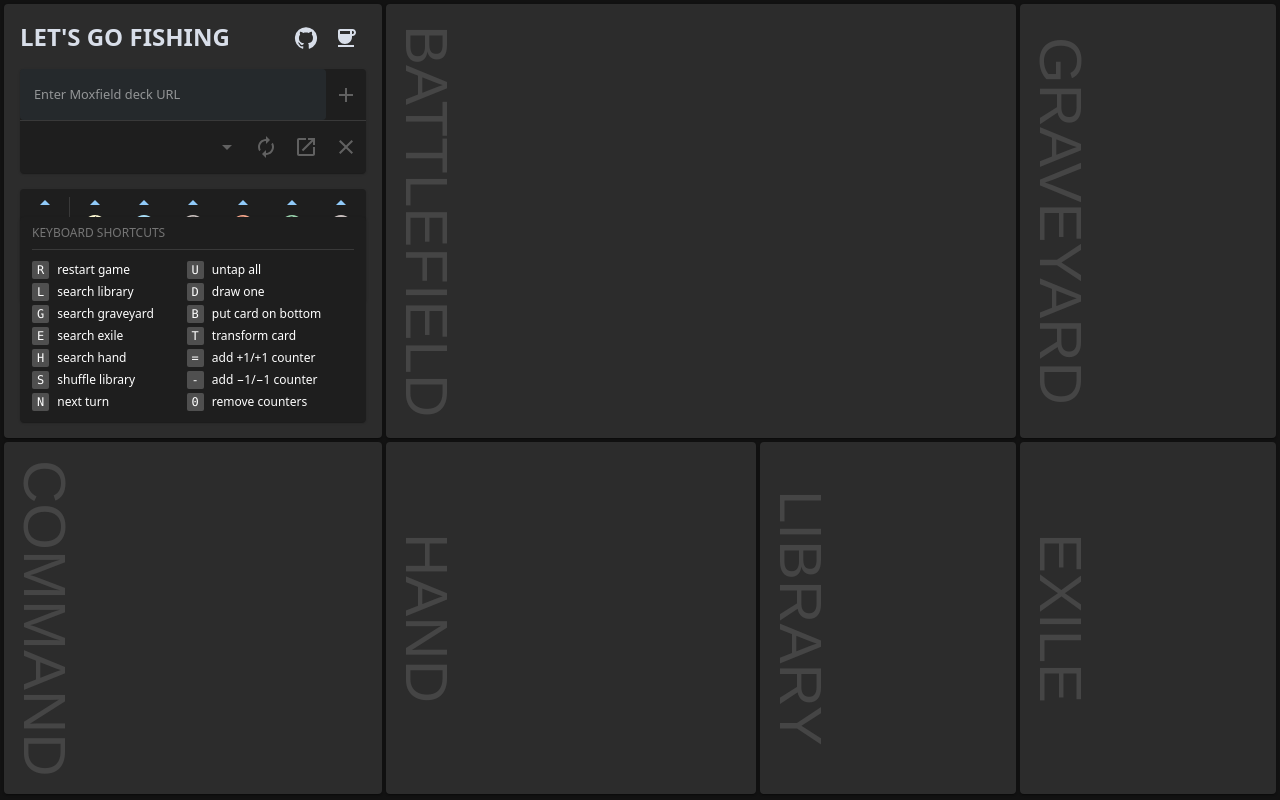
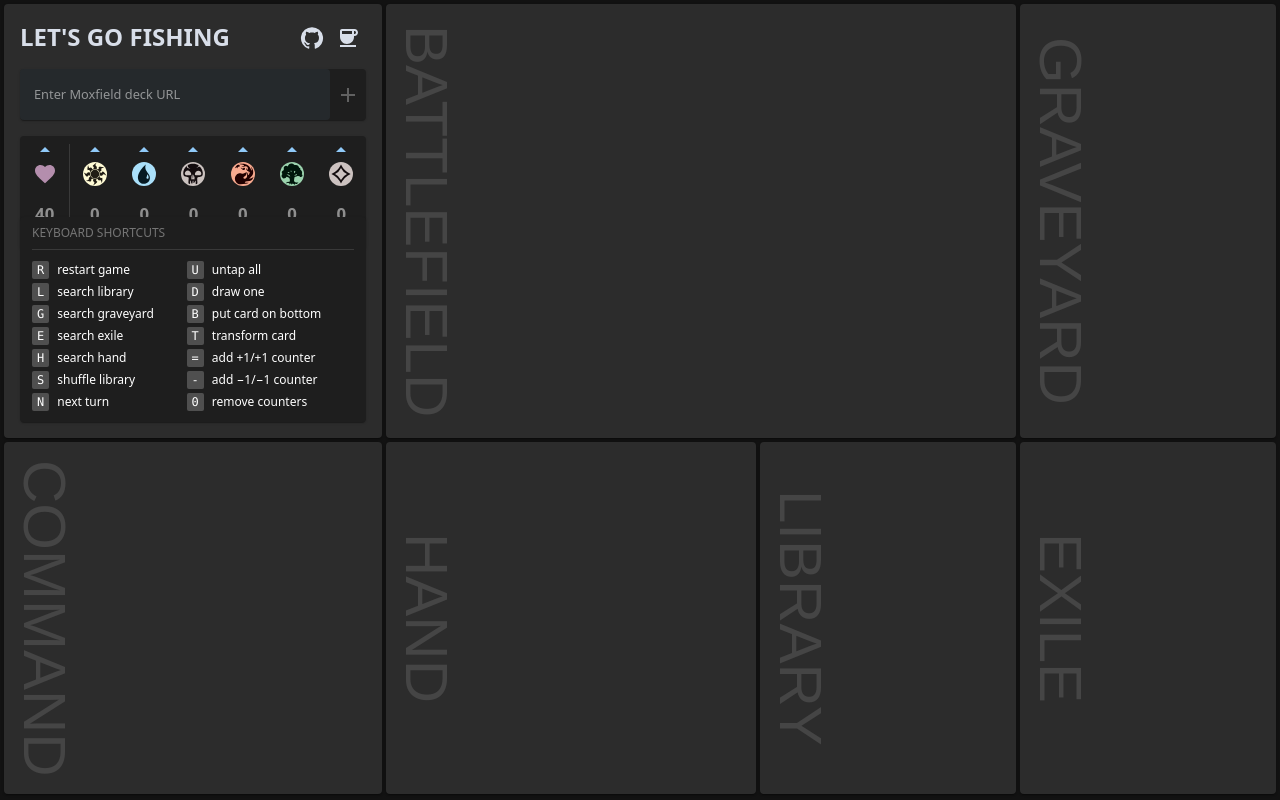
Before and after one commit to avocadianmage/lets-go-fishing, a React (Vite) app: page / in a window 1280 px wide. Built offline with nearby package versions, Linux system fonts and the light colour scheme.

Commit message:
initial implementation of deck selection combobox to listbox

```diff
--- a/src/components/controls/inputButton.tsx
+++ b/src/components/controls/inputButton.tsx
@@ -11,12 +11,18 @@ export const InputButton = (props: InputButtonProps) => {
             <Button
                 aria-label={props.tooltip}
                 {...props}
-                sx={{ minWidth: 0, height: '100%', color: 'var(--nord4)', ...props.sx }}
+                sx={{ minWidth: 0, height: '100%', color: 'var(--nord4)', p: '6px', ...props.sx }}
             >
                 {props.children}
             </Button>
         </a>
     );
 
-    return props.disabled ? Clickable : <Tooltip title={props.tooltip}>{Clickable}</Tooltip>;
+    return props.disabled ? (
+        Clickable
+    ) : (
+        <Tooltip title={props.tooltip} disableInteractive>
+            {Clickable}
+        </Tooltip>
+    );
 };
--- a/src/components/lefter/deckSelect.tsx
+++ b/src/components/lefter/deckSelect.tsx
@@ -1,10 +1,9 @@
 import { Close, OpenInNew, Sync } from '@mui/icons-material';
-import { FormGroup, MenuItem } from '@mui/material';
+import { List, ListItemButton, ListItemText } from '@mui/material';
 import { useState } from 'react';
 import { DatabaseService, DeckInfo } from '../../services/dbSvc';
 import { FetchDecklist } from '../../services/deckInfoSvc';
 import { InputButton } from '../controls/inputButton';
-import { StyledTextField } from '../controls/styledTextField';
 
 interface DeckSelectProps {
     decks: DeckInfo[];
@@ -17,65 +16,80 @@ export const DeckSelect = ({
     selectedIndex,
     onUpdateDecksAndSelection,
 }: DeckSelectProps) => {
-    const [isSyncing, setIsSyncing] = useState(false);
-    const [isSyncError, setIsSyncError] = useState(false);
+    const [syncingDeckIndex, setSyncingDeckIndex] = useState(-1);
+    const [syncErrorDeckIndex, setSyncErrorDeckIndex] = useState(-1);
 
-    const removeDeck = () => {
-        const deckToRemove = decks[selectedIndex].name;
+    const removeDeck = (index: number) => {
+        const deckToRemove = decks[index].name;
         DatabaseService.deleteDeck(deckToRemove);
 
         const updatedDeckInfos = decks.filter((di: DeckInfo) => di.name !== deckToRemove);
-        let newSelectedIndex = decks.findIndex((di: DeckInfo) => di.name === deckToRemove);
-        newSelectedIndex =
-            newSelectedIndex <= updatedDeckInfos.length - 1
-                ? newSelectedIndex
-                : newSelectedIndex - 1;
+
+        let newSelectedIndex = selectedIndex;
+        if (index <= selectedIndex) {
+            newSelectedIndex = selectedIndex - 1;
+            if (newSelectedIndex === -1 && updatedDeckInfos.length > 0) newSelectedIndex = 0;
+        }
+
         onUpdateDecksAndSelection(newSelectedIndex, updatedDeckInfos);
     };
 
-    const syncDeck = async () => {
-        setIsSyncing(true);
+    const syncDeck = async (index: number) => {
+        // Only allow one deck to sync at a time.
+        if (syncingDeckIndex !== -1) return;
+
+        setSyncingDeckIndex(index);
         {
-            const deckToUpdate = decks[selectedIndex];
+            const deckToUpdate = decks[index];
             const updatedDeck = await FetchDecklist(deckToUpdate.url);
 
-            // If deck failed to sync:
             if (!updatedDeck) {
-                setIsSyncError(true);
+                setSyncErrorDeckIndex(index);
             } else {
-                setIsSyncError(false);
+                setSyncErrorDeckIndex(-1);
                 DatabaseService.deleteDeck(deckToUpdate.name);
                 const updatedListOfDecks = decks
-                    .slice(undefined, selectedIndex)
+                    .slice(undefined, index)
                     .concat([updatedDeck!])
-                    .concat(decks.slice(selectedIndex + 1));
-                onUpdateDecksAndSelection(selectedIndex, updatedListOfDecks);
+                    .concat(decks.slice(index + 1));
+                onUpdateDecksAndSelection(index, updatedListOfDecks);
             }
         }
-        setIsSyncing(false);
+        setSyncingDeckIndex(-1);
     };
 
     const disabled = decks.length === 0;
     return (
-        <FormGroup row>
-            <StyledTextField
-                select
-                SelectProps={{ style: { fontSize: '0.8rem' } }}
-                value={disabled ? '' : selectedIndex.toString()}
+        <List
+            component='nav'
+            sx={{ p: disabled ? 0 : '4px 0px', maxHeight: 'calc(36px * 8)', overflowY: 'scroll' }}
+        >
+            {decks.map((deck, index) => {
+                const isSelected = selectedIndex === index;
+                const isSyncing = syncingDeckIndex === index;
+                const hasSyncError = syncErrorDeckIndex === index;
+                return (
+                    <ListItemButton
+                        key={index}
+                        selected={isSelected}
+                        disableRipple
+                        sx={{ p: '0px 0px 0px 14px' }}
+                        onClick={() => onUpdateDecksAndSelection(index)}
+                    >
+                        <ListItemText
+                            primaryTypographyProps={{ fontSize: '0.8rem' }}
+                            primary={deck.name}
+                            sx={{ p: '2px 0px' }}
+                        />
+
+                        <InputButton
+                            tooltip={hasSyncError ? 'Sync failed' : 'Sync from Moxfield'}
                             disabled={disabled}
-                onChange={(e) => onUpdateDecksAndSelection(+e.target.value)}
-            >
-                {decks.map((deck, index) => (
-                    <MenuItem key={index} value={index} sx={{ fontSize: '0.8rem' }}>
-                        {deck.name}
-                    </MenuItem>
-                ))}
-            </StyledTextField>
-            <InputButton
-                tooltip={isSyncError ? 'Sync failed' : 'Sync from Moxfield'}
-                disabled={disabled}
-                sx={{ color: isSyncError ? 'var(--nord11)' : 'var(--nord14)' }}
-                onClick={syncDeck}
+                            sx={{ color: hasSyncError ? 'var(--nord11)' : 'var(--nord14)' }}
+                            onClick={(e) => {
+                                e.stopPropagation();
+                                syncDeck(index);
+                            }}
                         >
                             <div style={{ transform: 'scaleX(-1)', height: '24px' }}>
                                 <Sync className={isSyncing ? 'spin' : undefined} />
@@ -84,13 +98,24 @@ export const DeckSelect = ({
                         <InputButton
                             tooltip='Open in Moxfield'
                             disabled={disabled}
-                link={disabled ? undefined : decks[selectedIndex].url}
+                            link={disabled ? undefined : decks[index].url}
+                            onClick={(e) => e.stopPropagation()}
                         >
                             <OpenInNew />
                         </InputButton>
-            <InputButton tooltip='Remove' disabled={disabled} onClick={removeDeck}>
+                        <InputButton
+                            tooltip='Remove'
+                            disabled={disabled}
+                            onClick={(e) => {
+                                e.stopPropagation();
+                                removeDeck(index);
+                            }}
+                        >
                             <Close />
                         </InputButton>
-        </FormGroup>
+                    </ListItemButton>
+                );
+            })}
+        </List>
     );
 };
--- a/src/components/lefter/lefter.tsx
+++ b/src/components/lefter/lefter.tsx
@@ -109,7 +109,7 @@ export const Lefter = ({
 
                 <Paper sx={{ marginBottom: '16px' }}>
                     <DeckImport decks={decks} onImport={addDeck} />
-                    <Divider />
+                    {decks.length > 0 && <Divider />}
                     <DeckSelect
                         decks={decks}
                         selectedIndex={selectedIndex}
```
Lines whose indentation alone changed are shown as unchanged.
